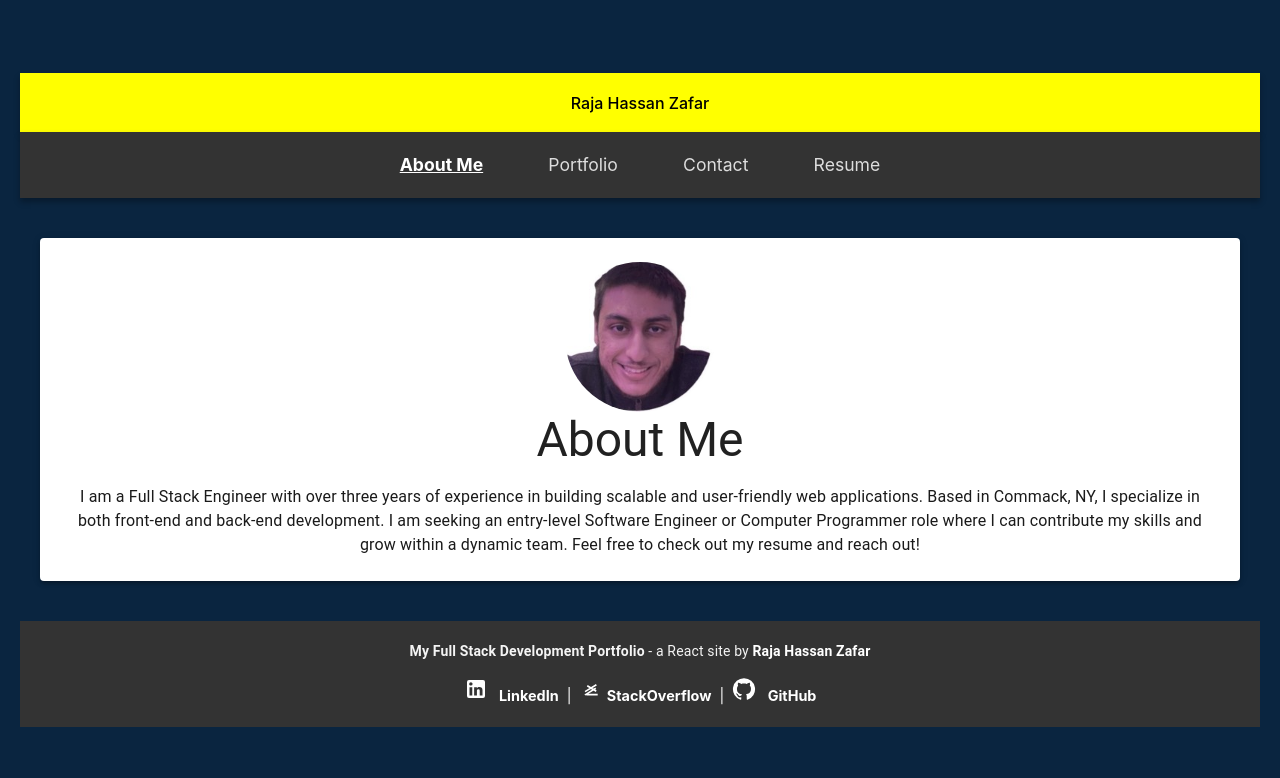
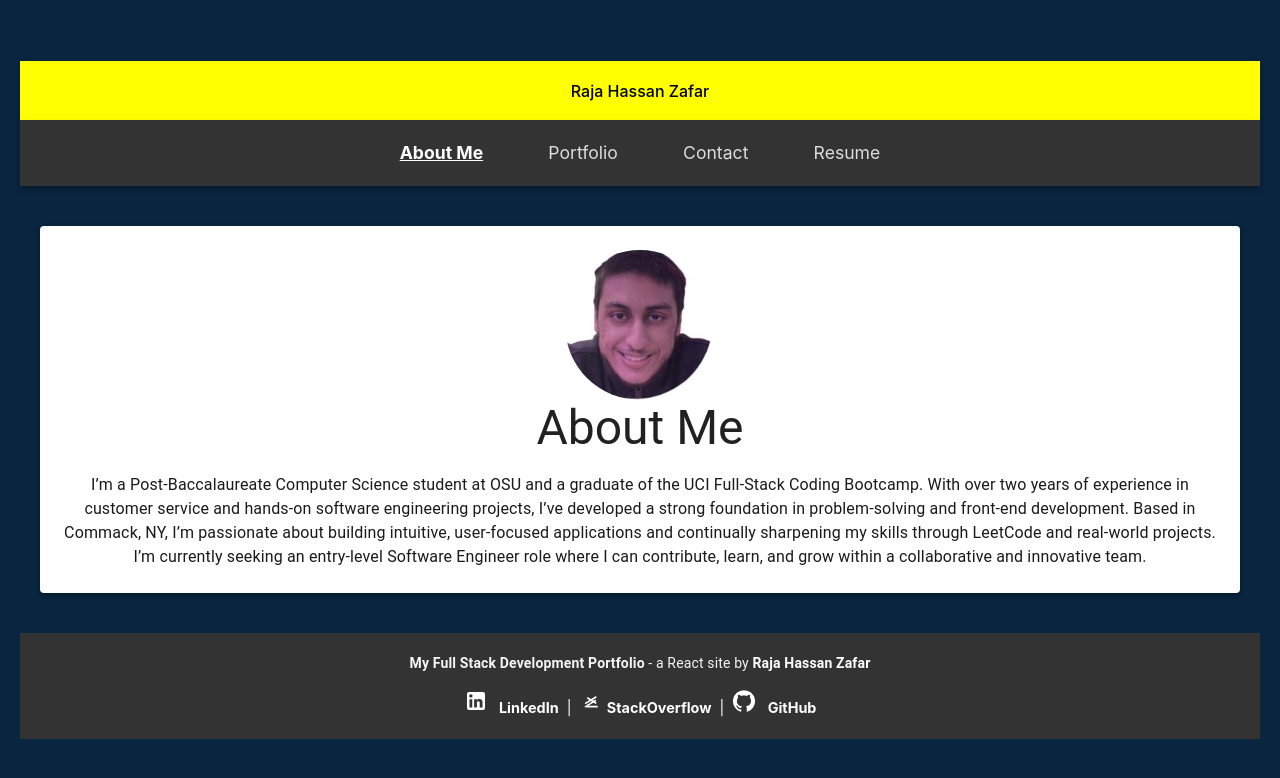
Before and after one commit to HassanZafar-2021/PORTfol.io, a React (Vite) app: page /about in a window 1280 px wide. Shown: the top 778 px of the page. Built offline with nearby package versions, Linux system fonts and the light colour scheme.

Commit message:
fixing about me section and resume

```diff
--- a/src/components/About.jsx
+++ b/src/components/About.jsx
@@ -51,13 +51,15 @@ function About() {
             component="p"
             sx={{ color: "#1a1a1a" }} // Darker text color (near black)
           >
-            I am a Full Stack Engineer with over three years of experience in
-            building scalable and user-friendly web applications. Based in
-            Commack, NY, I specialize in both front-end and back-end
-            development. I am seeking an entry-level Software Engineer or
-            Computer Programmer role where I can contribute my skills and grow
-            within a dynamic team. Feel free to check out my resume and reach
-            out!
+          I’m a Post-Baccalaureate Computer Science student at OSU
+          and a graduate of the UCI Full-Stack Coding Bootcamp.
+          With over two years of experience in customer service
+           and hands-on software engineering projects,
+           I’ve developed a strong foundation in problem-solving and front-end development.
+           Based in Commack, NY, I’m passionate about building intuitive,
+           user-focused applications and continually sharpening my skills through LeetCode and real-world projects.
+            I’m currently seeking an entry-level Software Engineer role where I can contribute,
+             learn, and grow within a collaborative and innovative team.
           </Typography>
         </animated.div>
       </Paper>
--- a/src/components/Footer.jsx
+++ b/src/components/Footer.jsx
@@ -33,8 +33,6 @@ function Footer() {
         <Typography variant="body2" sx={{ mb: 2 }}>
           <strong>My Full Stack Development Portfolio</strong> - a React site by{" "}
           <Link
-            href="https://github.com/HassanZafar-2021"
-            target="_blank"
             rel="noreferrer"
             sx={{
               color: "#fff",
--- a/src/components/Header.jsx
+++ b/src/components/Header.jsx
@@ -12,8 +12,6 @@ function Header() {
             <a
               className="navbar-item"
               rel="noreferrer"
-              target="_blank"
-              href="https://github.com/HassanZafar-2021"
             >
               <span className="content is-large" style={{ color: "#000000" }}>
                 Raja Hassan Zafar
--- a/src/components/Resume.jsx
+++ b/src/components/Resume.jsx
@@ -39,11 +39,11 @@ function Resume() {
         sx={{ textAlign: "center", marginBottom: 3 }}
       >
         <Typography variant="body1">
-          Download my resume{" "}
+          Download my resume{""}
           <Button
             variant="contained"
             color="primary"
-            href="/Resume.pdf"
+            href="../../public/Resume.pdf"
             target="_blank"
             rel="noopener noreferrer"
           >
```
Also changed, not shown: 2 other files (tests, documents, lock files or other folders).
